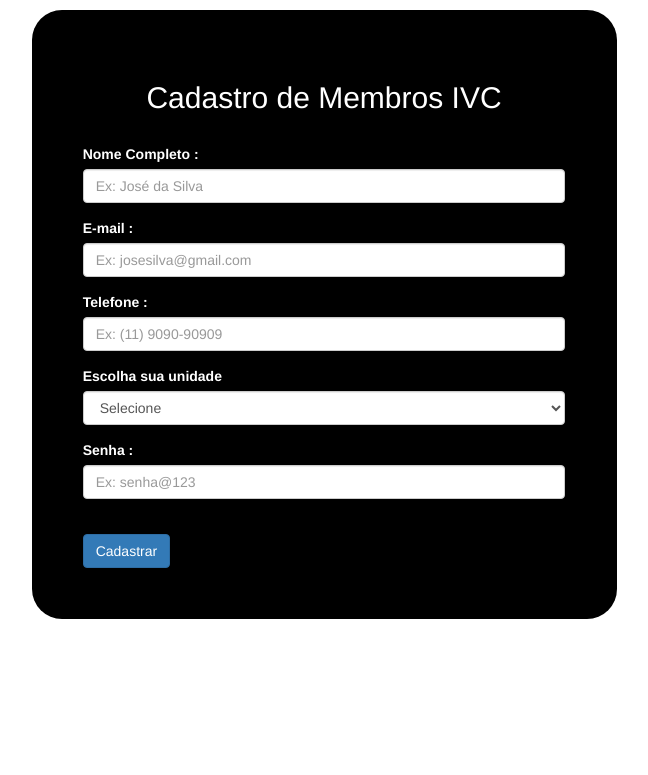
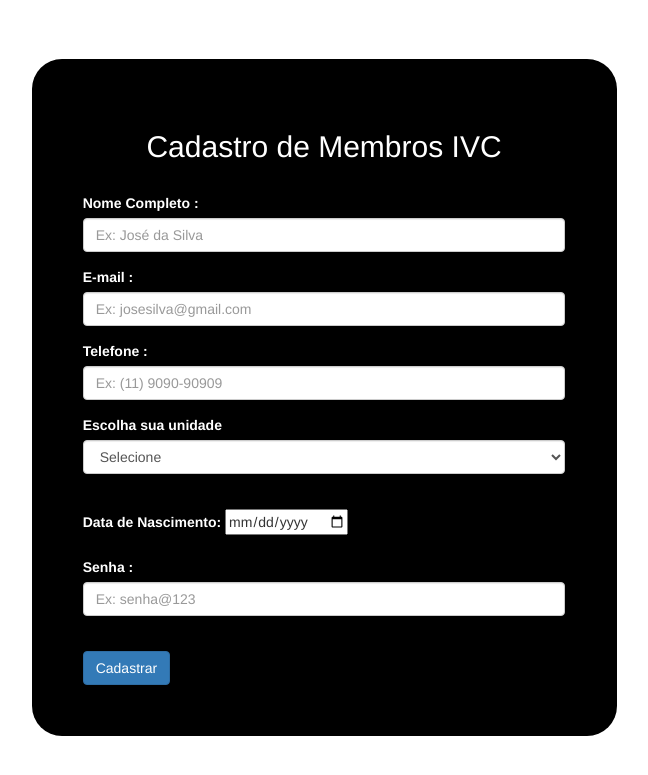
Before and after one commit to kayfidelis/site_ivc, a PHP site: page /FormCadastro.php in a window 1280 px wide. Shown: the top 775 px of the page, without its empty margins (316-964 px from the left). Run offline with PHP 8.4, Linux system fonts and the light colour scheme; data that the repository does not hold is empty; some libraries are stand-ins or nearby versions.

Commit message:
algumas alterações refente ao formulário de cadastro de membros

```diff
--- a/FormCadastro.php
+++ b/FormCadastro.php
@@ -11,14 +11,15 @@
     <script src="jquery-mask.js"></script>
 
     <style>
-
         .custom-form {
             background-color: #000000;
             padding: 4vw;
             border-radius: 3rem;
-            margin-top: 1rem;
+            margin-top: 5%;
+            margin-bottom: 5%;
         }
-        .custom-form label{
+
+        .custom-form label {
             color: white;
         }
 
@@ -45,9 +46,9 @@
 
     <div class="container">
         <div class="row">
-            <div class="col-sm-6 col-sm-offset-3 custom-form">
+            <div class="col-sm-6 col-sm-offset-3 custom-form mx-auto">
                 <h2>Cadastro de Membros IVC</h2>
-                <br/>
+                <br />
                 <form method="post" action="inserir_membro.php" name="logon">
                     <div class="form-group">
                         <label for="nome">Nome Completo :</label>
@@ -70,11 +71,17 @@
                             <?php } ?>
                         </select>
                     </div>
+                    <br/>
+                    <div>
+                        <label for="data">Data de Nascimento:</label>
+                        <input type="date" id="data" name="data" required placeholder="Ex: 25/03/2000">
+                    </div>
+                    <br/>
                     <div class="form-group">
                         <label for="senha">Senha :</label>
                         <input name="txtsenha" type="password" class="form-control" required id="senha" placeholder="Ex: senha@123">
                     </div>
-                    <br/>
+                    <br />
                     <button type="submit" class="btn btn-primary">
                         Cadastrar
                     </button>
```
